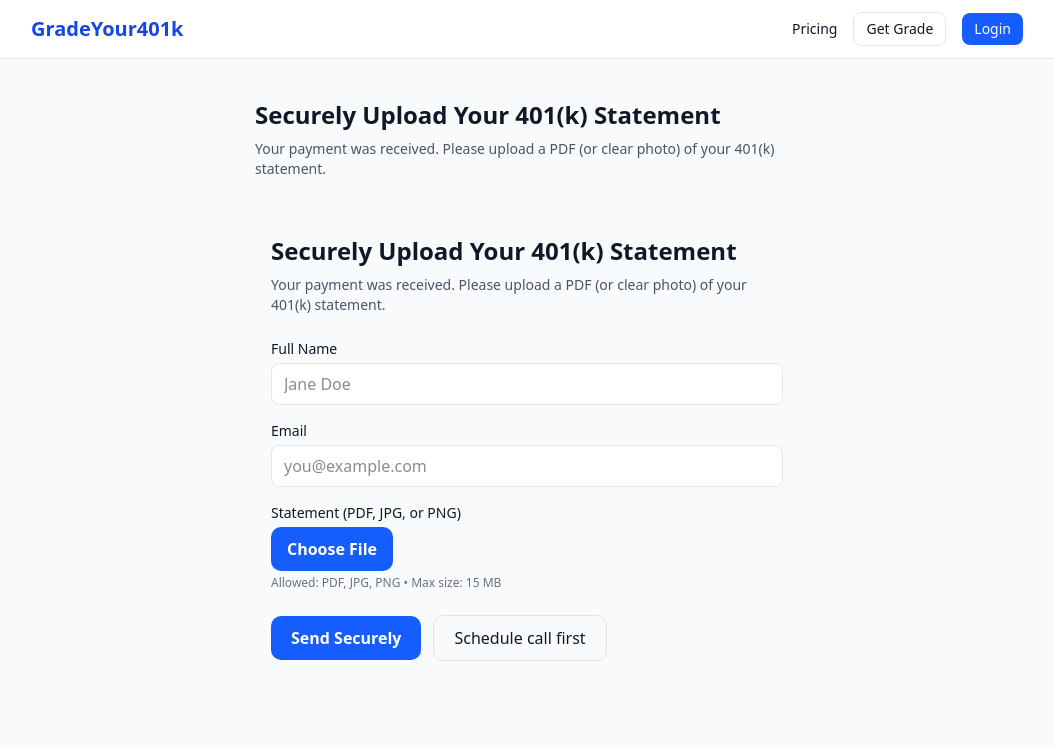
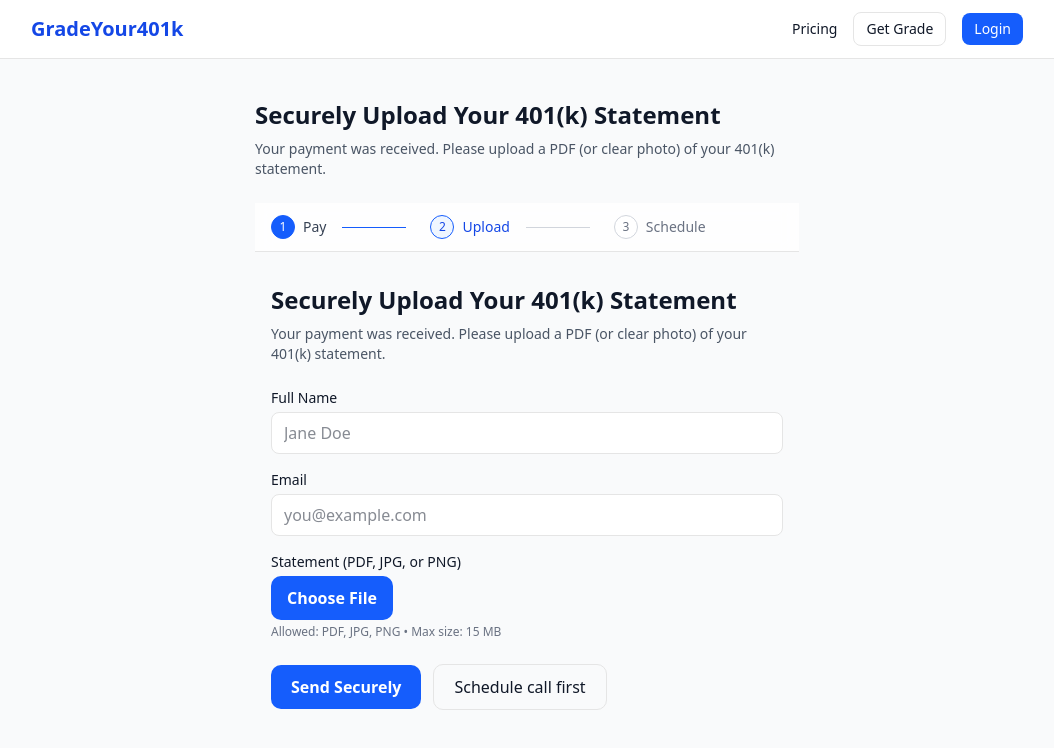
Before and after one commit to rremling/gradeyour401k, a Next.js app: page /upload in a window 1280 px wide. Shown: the top 748 px of the page, without its empty margins (113-1167 px from the left). Built offline with nearby package versions, Linux system fonts and the light colour scheme.

Commit message:
Update upload-client.tsx

```diff
--- a/src/app/upload/upload-client.tsx
+++ b/src/app/upload/upload-client.tsx
@@ -2,6 +2,7 @@
 
 import { useSearchParams } from "next/navigation";
 import { useRef, useState, useEffect } from "react";
+import StepNav from "@/app/components/StepNav"; // ← added
 
 const MAX_MB = Number(process.env.NEXT_PUBLIC_MAX_UPLOAD_MB || "15");
 const ALLOWED = new Set(["application/pdf", "image/jpeg", "image/png"]);
@@ -126,6 +127,10 @@ export default function UploadClient() {
   const disabled = status === "signing" || status === "uploading" || status === "verifying";
 
   return (
+    <>
+      {/* Stepper for this step */}
+      <StepNav current="upload" />
+
       <form onSubmit={handleUpload} className="max-w-xl mx-auto px-4 py-8">
         <h1 className="text-2xl font-semibold mb-2">Securely Upload Your 401(k) Statement</h1>
         <p className="text-sm text-gray-600 mb-6">
@@ -263,5 +268,6 @@ export default function UploadClient() {
           </>
         )}
       </form>
+    </>
   );
 }
```
Lines whose indentation alone changed are shown as unchanged.
